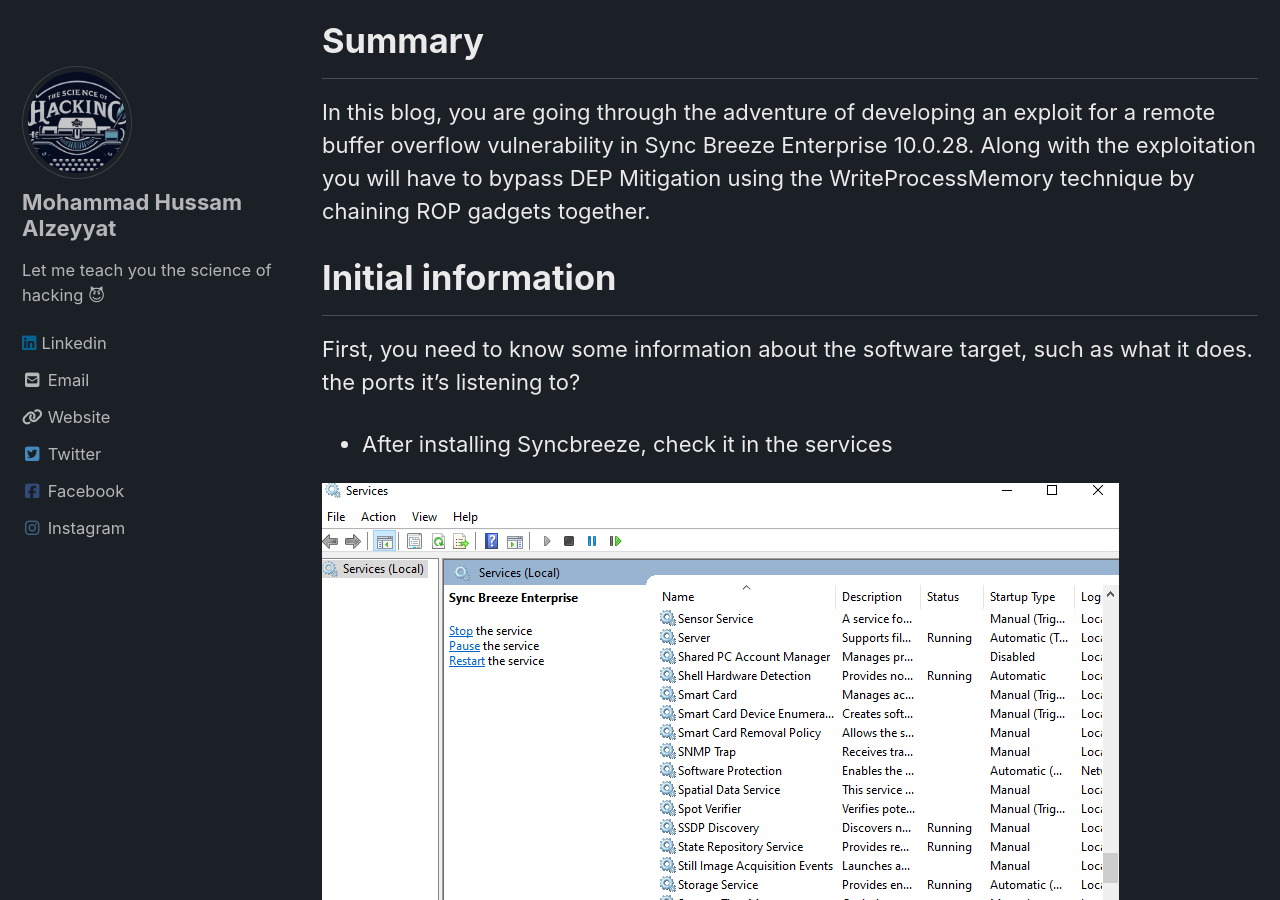
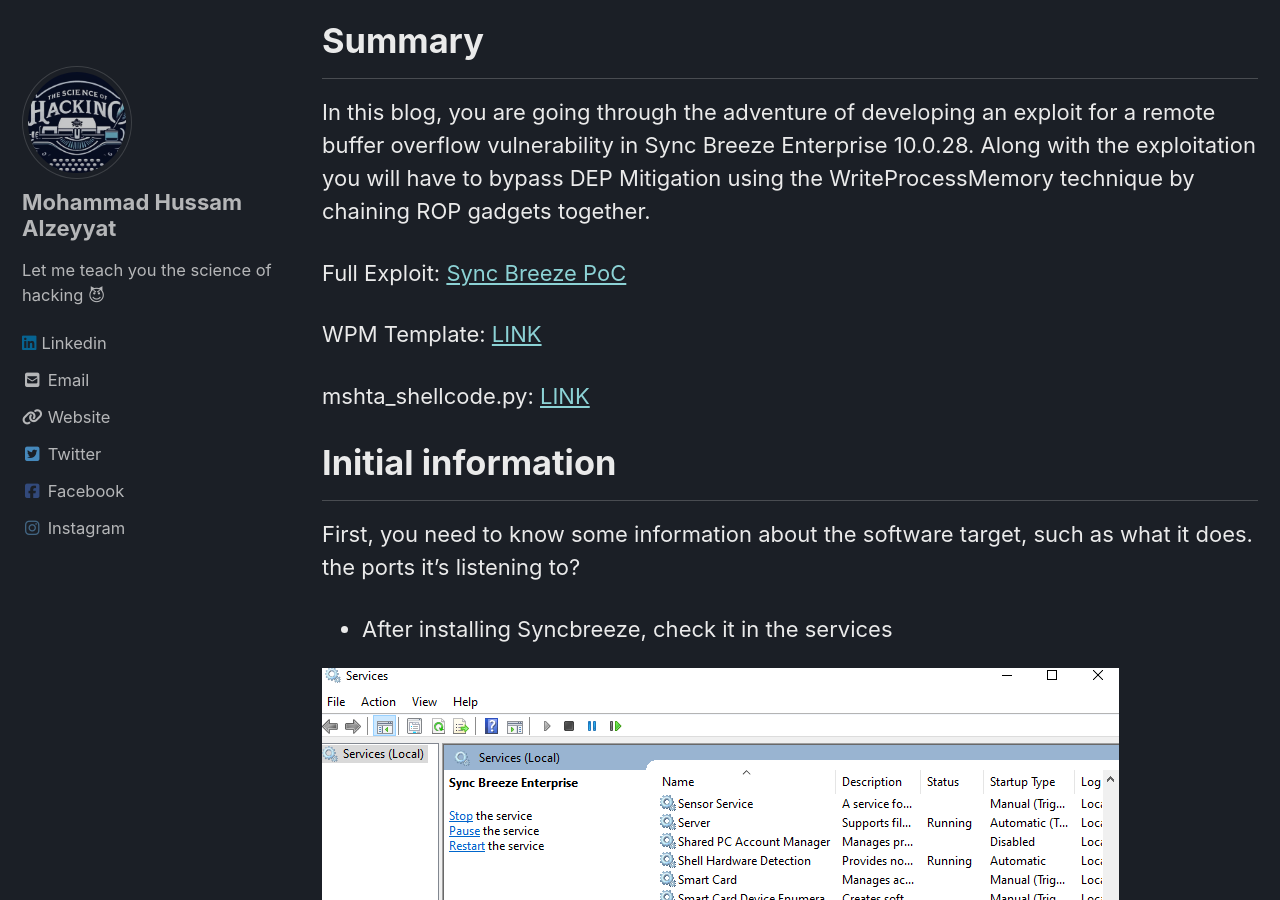
Before and after one commit to mhzcyber/mhzcyber.github.io, a Jekyll site: the page built from _posts/win32 exploit development/2024-04-15-sbe-exploitation.md, in a window 1280 px wide and 900 px high, scrolled down 1114 px. Built offline with Jekyll 4.4.1, drawn with Linux system fonts in a browser that asks for light colours; cached includes are drawn as plain includes; nearby versions of some CDN libraries.

Commit message:
Update 2024-04-15-sbe-exploitation.md

```diff
--- a/_posts/win32 exploit development/2024-04-15-sbe-exploitation.md
+++ b/_posts/win32 exploit development/2024-04-15-sbe-exploitation.md
@@ -14,7 +14,11 @@
 In this blog, you are going through the adventure of developing an exploit for a remote buffer overflow vulnerability in Sync Breeze Enterprise 10.0.28.
 Along with the exploitation you will have to bypass DEP Mitigation using the WriteProcessMemory technique by chaining ROP gadgets together.
 
+Full Exploit: [Sync Breeze PoC](https://github.com/mhzcyber/100Exploits/blob/main/Sync%20Breeze/PoC0x01.py)
 
+WPM Template: [LINK](https://github.com/mhzcyber/Exploit-Development/blob/main/WPMBypass%20Template.py)
+
+mshta_shellcode.py: [LINK](https://github.com/mhzcyber/Exploit-Development/blob/main/mshta_shellcode.py)
 
 # Initial information
 
```
